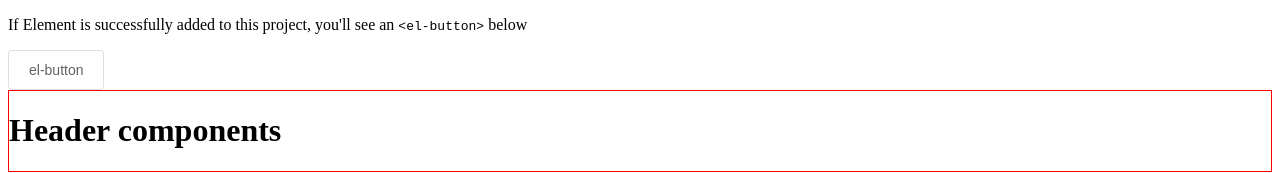
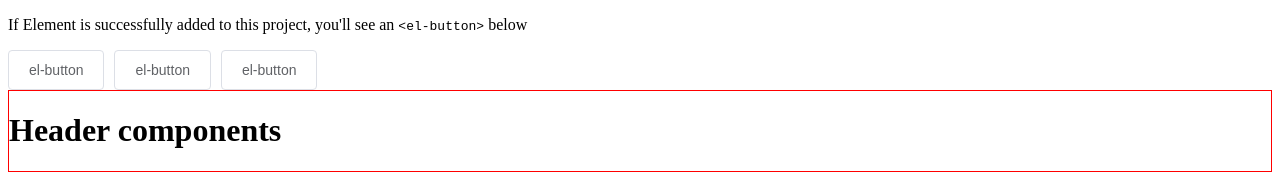
Before and after one commit to tanshaobo/oa_cms, a Vue app: page /#/Organization in a window 1280 px wide. Shown: the top 173 px of the page. Built offline with nearby package versions, Linux system fonts and the light colour scheme; the HTML template or start-up script is replaced by a standard one.

Commit message:
复制三次按钮

```diff
--- a/src/App.vue
+++ b/src/App.vue
@@ -6,6 +6,8 @@
         <code v-text="'<el-button>'"></code>
         below
       </p>
+      <el-button>el-button</el-button>
+      <el-button>el-button</el-button>
       <el-button>el-button</el-button>
     </div>
     <router-view></router-view>
```
